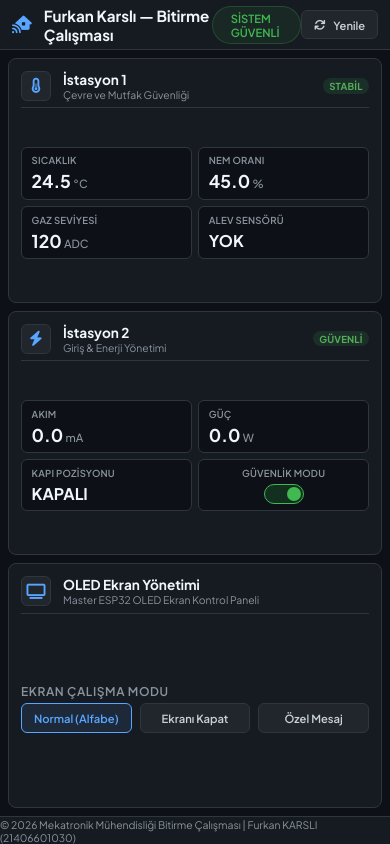
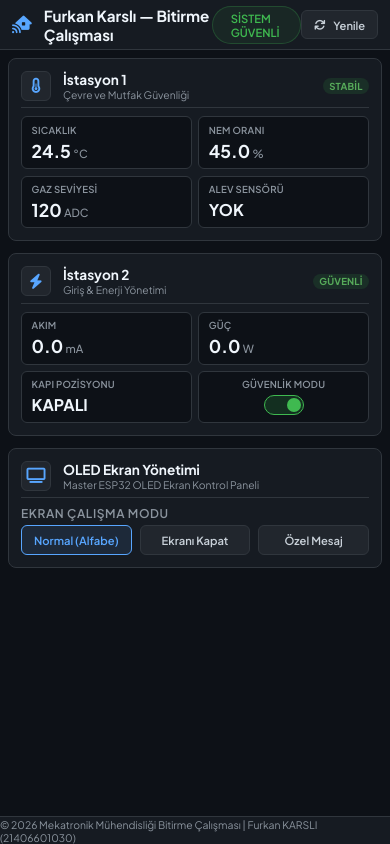
Before and after one commit to furkankarsli/fkstech-iot, a Flask app: page / in a window 390 px wide. Run offline with Flask 3, Linux system fonts and the light colour scheme.

Commit message:
Add files via upload

```diff
--- a/app.py
+++ b/app.py
@@ -32,7 +32,7 @@ system_state = {
     "merkezi_alarm": "pasif",
 
     # OLED Ekran Durumları (Web Kontrolü)
-    "oled_mod": "alfabe",    # "alfabe", "kapali", "mesaj"
+    "oled_mod": "alfabe",    # "alfabe" (varsayilan: isim ekrani), "kapali", "mesaj"
     "oled_mesaj": "Hazir"
 }
 
@@ -44,6 +44,9 @@ DB_FILE = "database.db"
 def init_db():
     conn = sqlite3.connect(DB_FILE)
     cursor = conn.cursor()
+    # WAL modu: yazma islemleri okumalari bloklamaz, disk yazma gecikmesi azalir
+    cursor.execute("PRAGMA journal_mode=WAL;")
+    cursor.execute("PRAGMA synchronous=NORMAL;")
     cursor.execute("""
     CREATE TABLE IF NOT EXISTS sensor_logs (
         id INTEGER PRIMARY KEY AUTOINCREMENT,
@@ -246,4 +249,6 @@ if __name__ == '__main__':
     print("Akilli Ev Projesi Yerel Sunucu Baslatiliyor...")
     print("Adres: http://127.0.0.1:5000")
     print("--------------------------------------------------")
-    app.run(host='0.0.0.0', port=5000, debug=True)
+    # threaded=True: ESP32 POST'u ile tarayici GET'i birbirini bloklamaz
+    # debug=False: reloader/debug ek yuku kaldirilir (uretim davranisi)
+    app.run(host='0.0.0.0', port=5000, debug=False, threaded=True)
--- a/templates/index.html
+++ b/templates/index.html
@@ -439,12 +439,15 @@
         /* --- Mobil Tasarım (Kaydırmasız - 100vh Sığdırma) --- */
         @media(max-width: 768px) {
             body {
-                height: 100vh;
-                overflow: hidden;
+                height: auto;
+                min-height: 100vh;
+                overflow-y: auto; /* Telefonda dikey kaydırmaya izin ver */
             }
             header {
                 height: 50px;
                 padding: 0 0.75rem;
+                position: sticky; /* Kaydırırken başlık üstte kalsın */
+                top: 0;
             }
             .logo {
                 font-size: 0.95rem;
@@ -462,14 +465,16 @@
             }
             main {
                 padding: 0.5rem;
-                gap: 0.5rem;
+                gap: 0.75rem;
+                overflow: visible; /* İçerik taşarsa kaydırılabilsin */
+                height: auto;
             }
             .dashboard-grid {
-                grid-template-columns: 1fr;
-                grid-template-rows: repeat(3, 1fr); /* Ekrana sığacak şekilde 3 eşit satır */
-                gap: 0.5rem;
-                flex: 1;
-                overflow: hidden;
+                grid-template-columns: 1fr;   /* Tek sütun: kartlar alt alta sıralanır */
+                grid-template-rows: none;     /* Yükseklik içeriğe göre, sıkışma yok */
+                gap: 0.75rem;
+                flex: none;
+                overflow: visible;
             }
             .card {
                 padding: 0.75rem;
```
